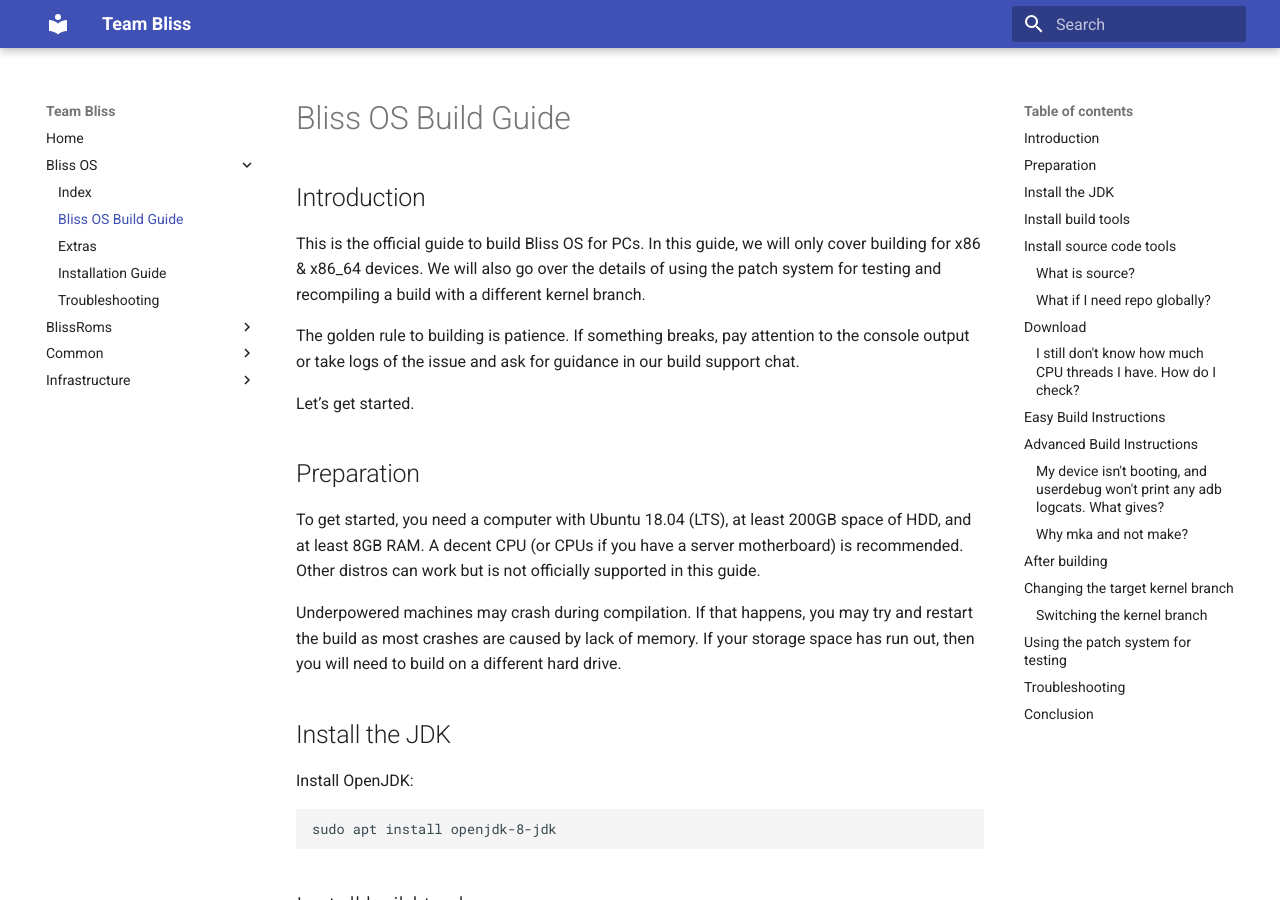
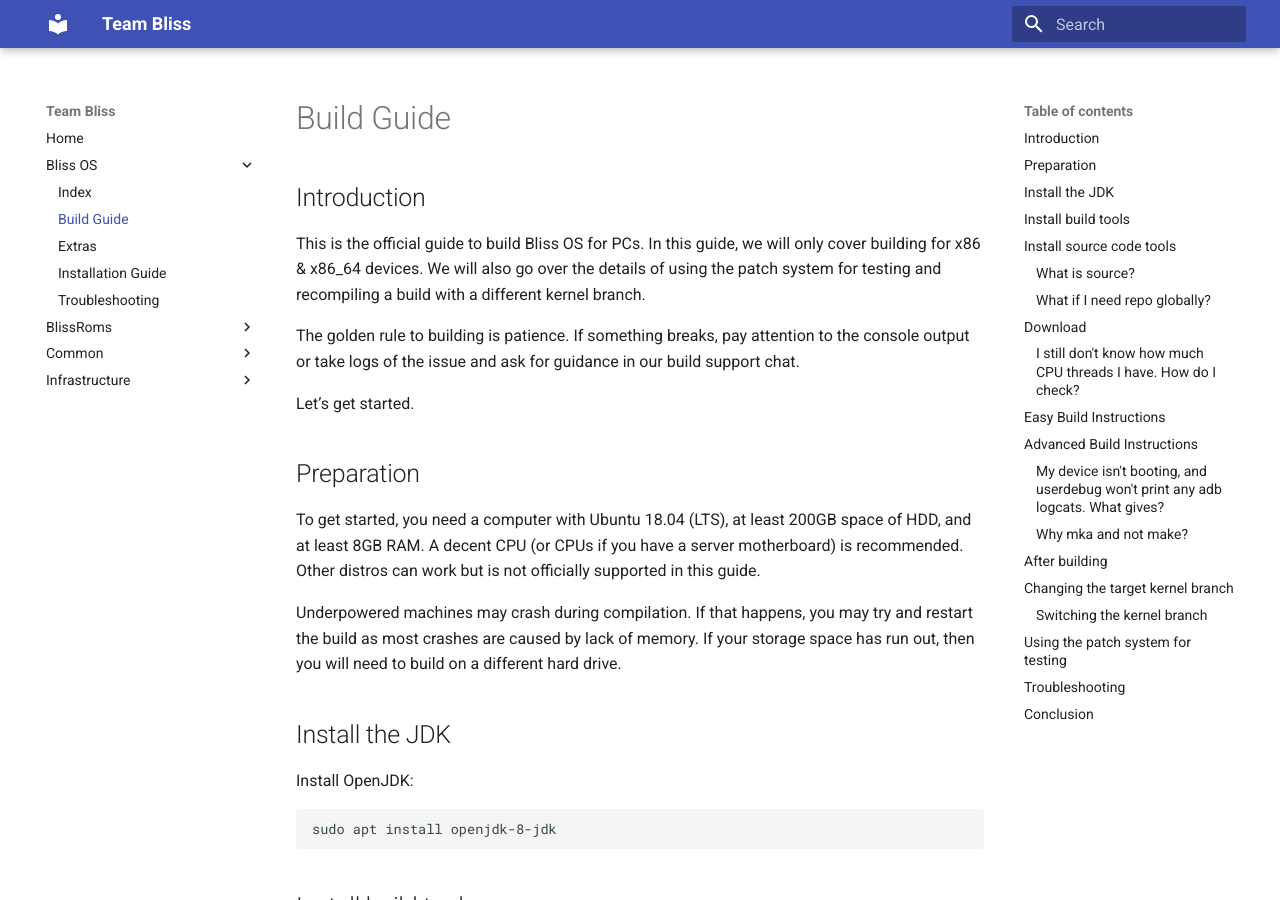
Before and after one commit to BlissRoms/Documentation-old, an MkDocs documentation site: the page built from docs/Bliss OS/build-guide.md, in a window 1280 px wide and 900 px high. Built offline with MkDocs 1.6.1 and Material for MkDocs 9.7.7, drawn with Linux system fonts in a browser that asks for light colours.

Commit message:
Rename article in sidebar and title
Change-Id: I5e2c076f44a675dbae22fc8c549d3c8ae4d54edb

```diff
--- a/docs/Bliss OS/build-guide.md
+++ b/docs/Bliss OS/build-guide.md
@@ -1,4 +1,4 @@
-# Bliss OS Build Guide
+# Build Guide
 
 ## Introduction
 
```
